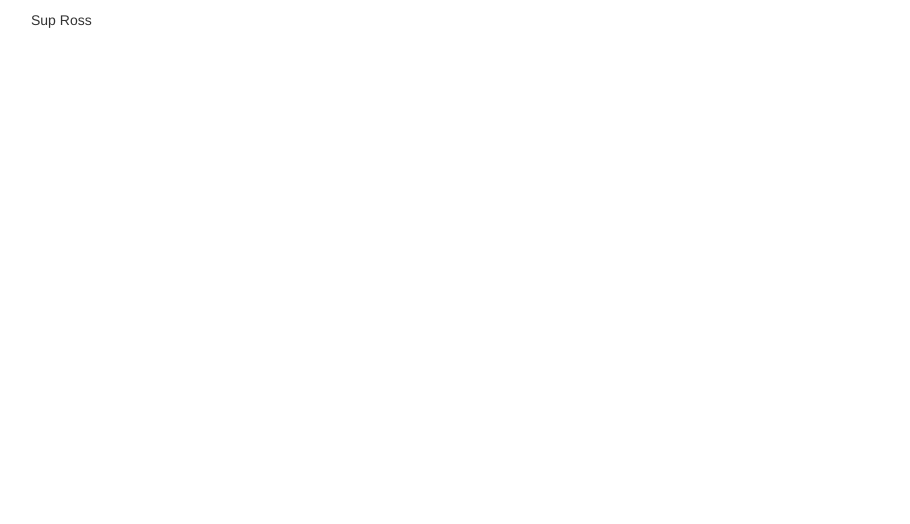
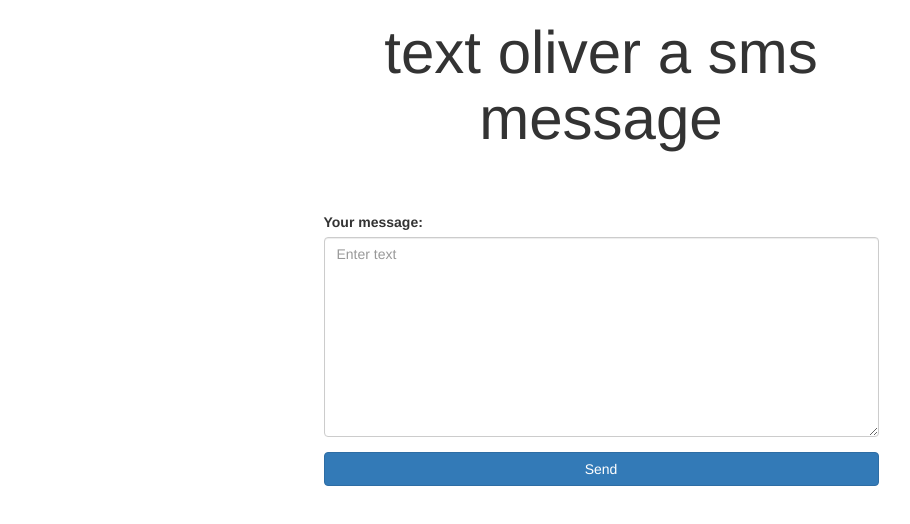
Before and after one commit to baebb/textolivermessages, a React app: page / in a window 1280 px wide. Shown: the whole page, without its empty margins (39-949 px from the left). Built offline with nearby package versions, Linux system fonts and the light colour scheme.

Commit message:
init commit

```diff
--- a/index.html
+++ b/index.html
@@ -6,7 +6,7 @@
     <link rel="stylesheet" href="/style/bootstrap.min.css">
 </head>
 <body>
-<div class="container"></div>
+<div class="app-container"></div>
 </body>
 <script src="/bundle.js"></script>
 </html>
--- a/src/actions/index.js
+++ b/src/actions/index.js
@@ -0,0 +1,20 @@
+import axios from 'axios';
+
+export const SEND_MESSAGE = 'SEND_MESSAGE';
+
+const ENDPOINT_URL = 'http://139.59.109.208:5000'
+
+export function sendMessage(props) {
+  const request = axios({
+    method:'POST',
+    url: `${ENDPOINT_URL}/send/`,
+    data: {
+      message: props.message,
+    }
+  });
+
+  return {
+    type: SEND_MESSAGE,
+    payload: request
+  }
+}
--- a/src/containers/home.js
+++ b/src/containers/home.js
@@ -1,13 +1,69 @@
 import React from 'react';
 import {connect} from 'react-redux';
+import {Button, FormGroup, FormControl, ControlLabel} from 'react-bootstrap';
 
+import {sendMessage} from '../actions/index';
 
 class Home extends React.Component {
+  constructor(props) {
+    super(props);
+
+    this.state = {
+      message: ''
+    };
+
+    this.validateMessage = this.validateMessage.bind(this);
+    this.handleChange = this.handleChange.bind(this);
+    this.submitMessage = this.submitMessage.bind(this);
+  }
+
+  handleChange(e) {
+    this.setState({message: e.target.value});
+  }
+
+  validateMessage(e) {
+    e.preventDefault();
+    console.log(this.state);
+  }
+
+  submitMessage(e) {
+    e.preventDefault();
+    sendMessage(this.state);
+  }
+
   render() {
     return (
       <div>
-        <ul></ul>
-        <p>Sup Ross</p>
+        <div className="container">
+          <div className="row">
+            <div className="col-sm-12 col-md-6 col-md-offset-3">
+              <h1 className="header-text text-center">text oliver a sms message</h1>
+              <form onSubmit={this.submitMessage}>
+                <FormGroup
+                  controlId="sendMessage"
+                >
+                  <ControlLabel>Your message:</ControlLabel>
+                  <FormControl
+                    bsClass="form-control form-control-tall"
+                    componentClass="textarea"
+                    maxLength="70"
+                    value={this.state.message}
+                    placeholder="Enter text"
+                    onChange={this.handleChange}
+                  />
+                  <FormControl.Feedback />
+                </FormGroup>
+                <Button
+                  block
+                  bsStyle="primary"
+                  type="submit"
+                >
+                  Send
+                </Button>
+              </form>
+            </div>
+          </div>
+        </div>
       </div>
     )
   }
--- a/src/index.js
+++ b/src/index.js
@@ -19,4 +19,4 @@ ReactDOM.render(
   <Provider store={store}>
     <Router history={browserHistory} routes={Routes}/>
   </Provider>
-  , document.querySelector('.container'));
+  , document.querySelector('.app-container'));
--- a/style/style.css
+++ b/style/style.css
@@ -0,0 +1,8 @@
+.header-text {
+    font-size: 60px;
+    margin-bottom: 60px;
+}
+
+.form-control.form-control-tall {
+    height: 200px;
+}
```
Also changed, not shown: firebase.json (added), 1 other file.
